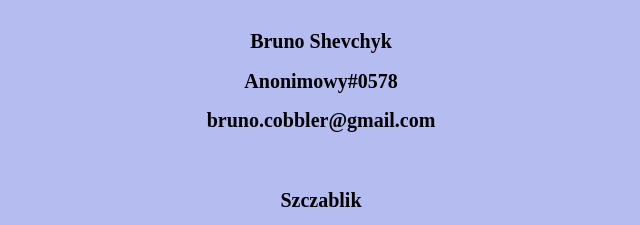
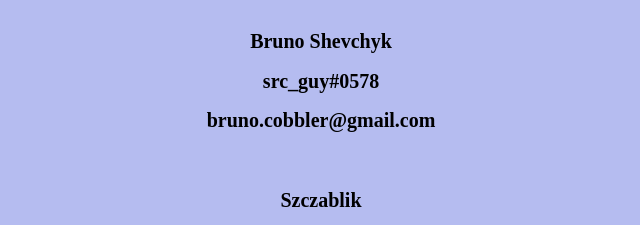
Before and after one commit to TeaTeam0/teateam0.github.io, a plain HTML site: page index.html in a window 1280 px wide. Shown: the part 3904-4129 px from the top of the page, 319-959 px from the left. Drawn offline with Linux system fonts and the light colour scheme.

Commit message:
Update index.html

```diff
--- a/index.html
+++ b/index.html
@@ -91,7 +91,7 @@
 		<div>
 			<center>
 			<h2>Bruno Shevchyk</h2>
-			<h2>Anonimowy#0578</h2>
+			<h2>src_guy#0578</h2>
 			<h2>bruno.cobbler@gmail.com<h2>
 			<br>
 			<h2>Szczablik</h2>
```
